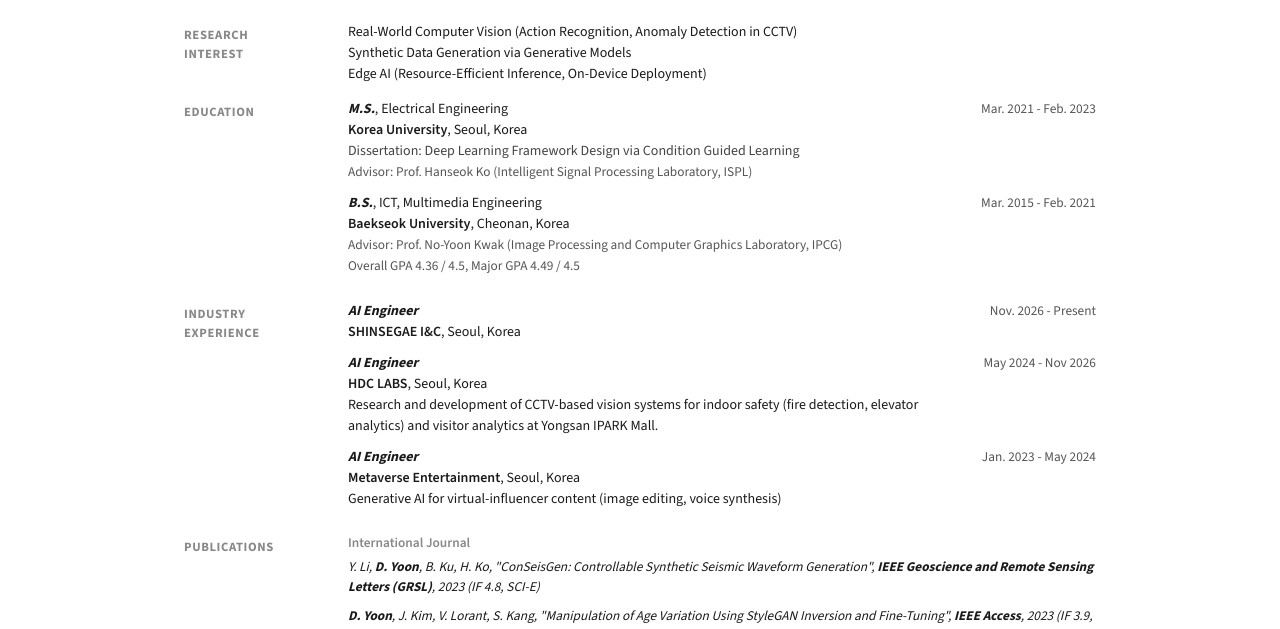
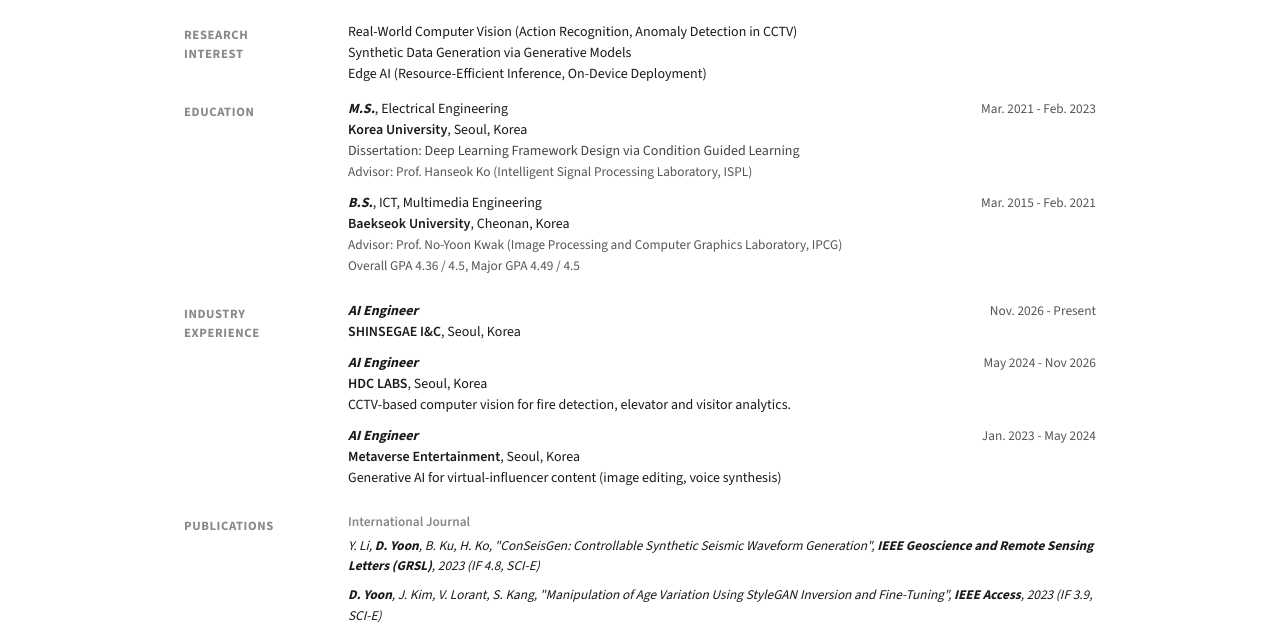
Before and after one commit to Stillrot/Stillrot.github.io, a plain HTML site: page cv/index.html in a window 1280 px wide. Shown: the part 170-799 px from the top of the page. Drawn offline with nearby package versions, Linux system fonts and the light colour scheme.

Commit message:
Shorten CV experience and reviewer wording

```diff
--- a/cv/index.html
+++ b/cv/index.html
@@ -263,11 +263,11 @@
       <div class="item-head">
         <div>
           <span class="title">AI Engineer</span><br>
-          <span class="org">HDC LABS</span>, Seoul, Korea<br>
-          Research and development of CCTV-based vision systems for indoor safety (fire detection, elevator analytics) and visitor analytics at Yongsan IPARK Mall.
+          <span class="org">HDC LABS</span>, Seoul, Korea
         </div>
         <div class="date">May 2024 - Nov 2026</div>
       </div>
+      <div>CCTV-based computer vision for fire detection, elevator and visitor analytics.</div>
     </div>
     <div class="item">
       <div class="item-head">
@@ -462,7 +462,7 @@
         <div>
           <span class="title">Reviewer (peer-review)</span><br>
           <span class="desc">ICIP 2026; ICBINB @ ICLR 2026; TAG @ CoRL 2026</span><br>
-          <span class="desc">TEA-OS @ AAAI 2027 (invitation accepted)</span>
+          <span class="desc">TEA-OS @ AAAI 2027</span>
         </div>
       </div>
     </div>
```
Also changed, not shown: llms-full.txt, 1 other file.
